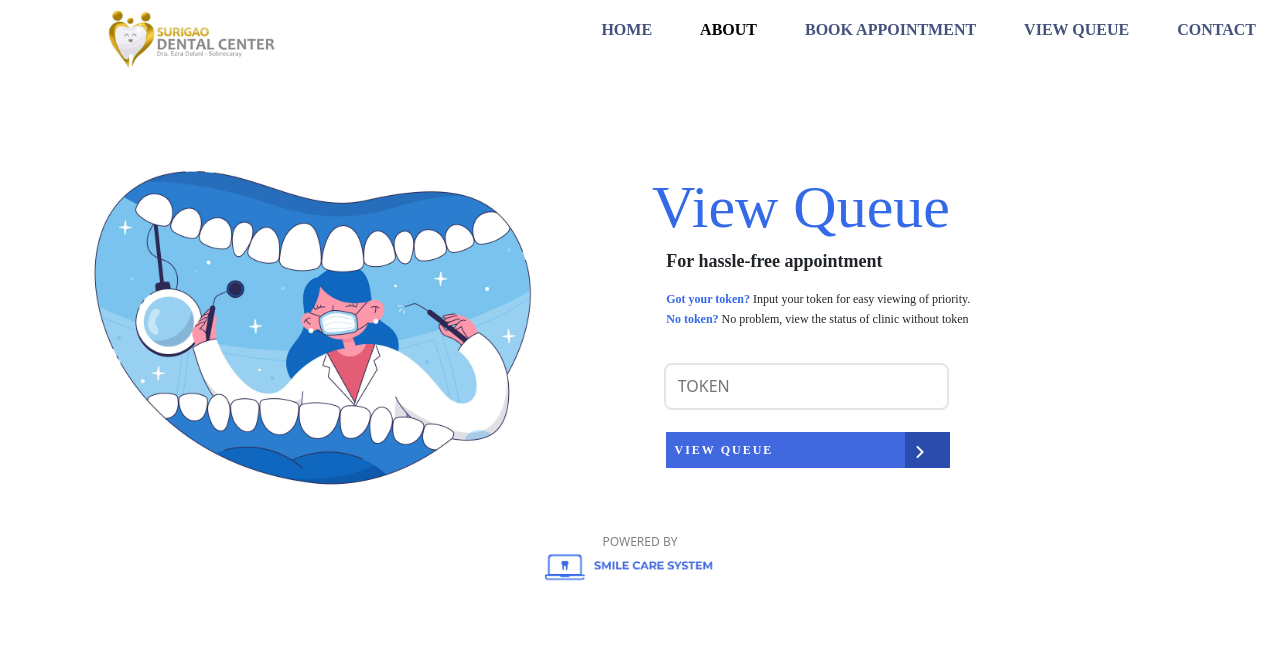
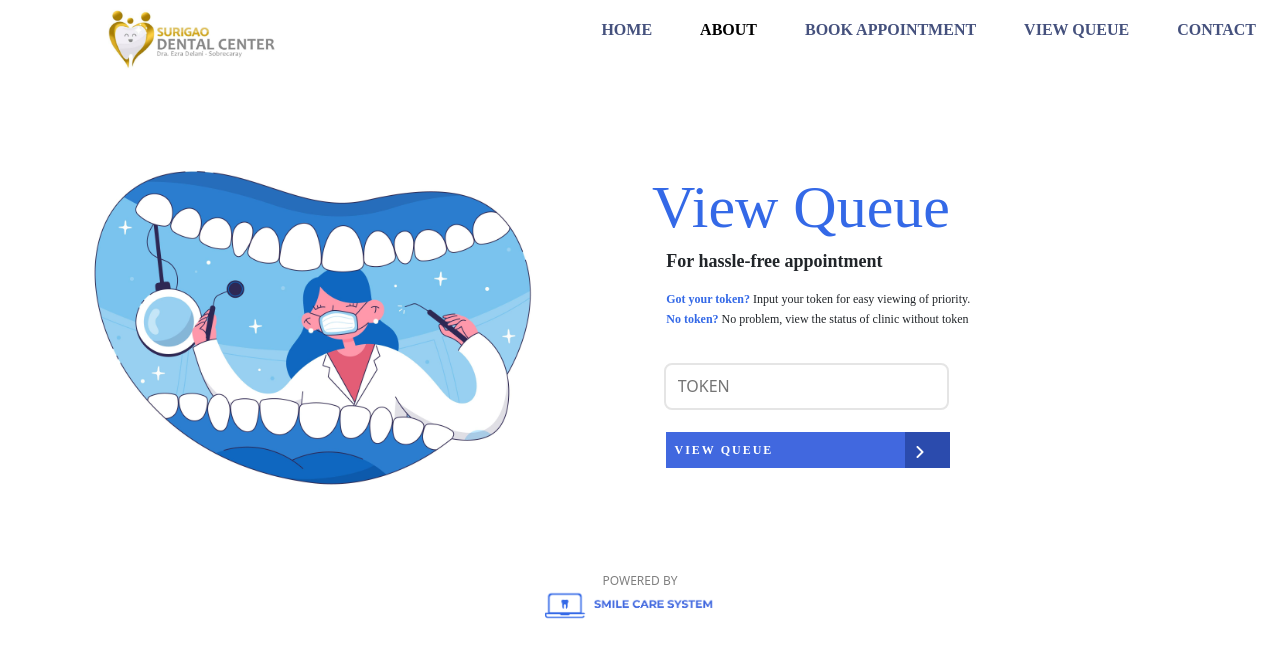
Before and after one commit to CMSC128UPCEBU-TeamAnnyeong/SMILE-CARE-SYSTEM-PUBLIC, a React (Create React App) app: page / in a window 1280 px wide. Shown: the top 658 px of the page. Built offline with nearby package versions, Linux system fonts and the light colour scheme; a web font is replaced by a local one.

Commit message:
Added margin top to footer

```diff
--- a/src/Components/PoweredBy/PoweredBy.js
+++ b/src/Components/PoweredBy/PoweredBy.js
@@ -4,7 +4,7 @@ import logoSmileCareSystem from '../../Assets/logo.png';
 
 function PoweredBy() {
   return (
-    <div>
+    <div className='footer'>
         <div className='poweredby-text'>POWERED BY</div>
         <img src={logoSmileCareSystem} className="poweredby-logo"/>
     </div>
--- a/src/Components/Table/Table.scss
+++ b/src/Components/Table/Table.scss
@@ -283,3 +283,7 @@ body {
   background-color: #dbe3f7;
   box-shadow: 0px 4px 10px -5px rgba(0, 0, 0, 0.25);
 }
+
+.footer {
+  margin-top: 3%;
+}
```
